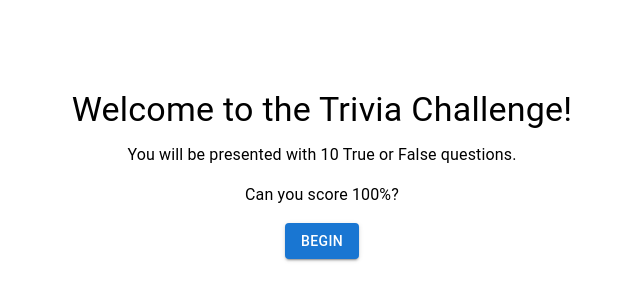
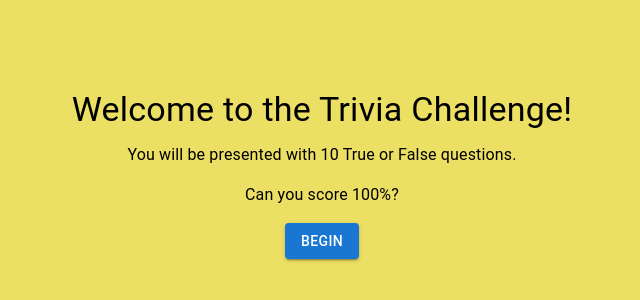
Before and after one commit to boccantoka/QuizApp, a React (Vite) app: page / in a window 1280 px wide. Shown: the part 194-494 px from the top of the page, without its empty margins (318-958 px from the left). Built offline with nearby package versions, Linux system fonts and the light colour scheme.

Commit message:
feat: add background color to the page

```diff
--- a/src/pages/home/components/home-page.css
+++ b/src/pages/home/components/home-page.css
@@ -6,3 +6,7 @@
   min-height: 90vh;
   text-align: center;
 }
+
+body {
+  background-color: #ebdf64;
+}
```
